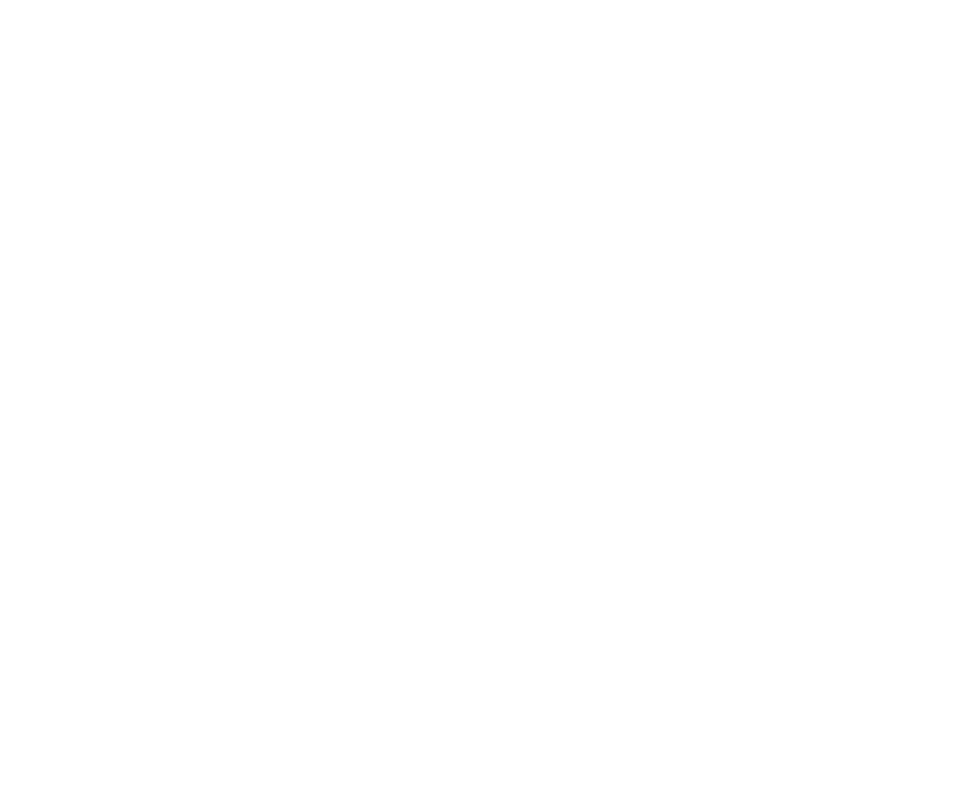
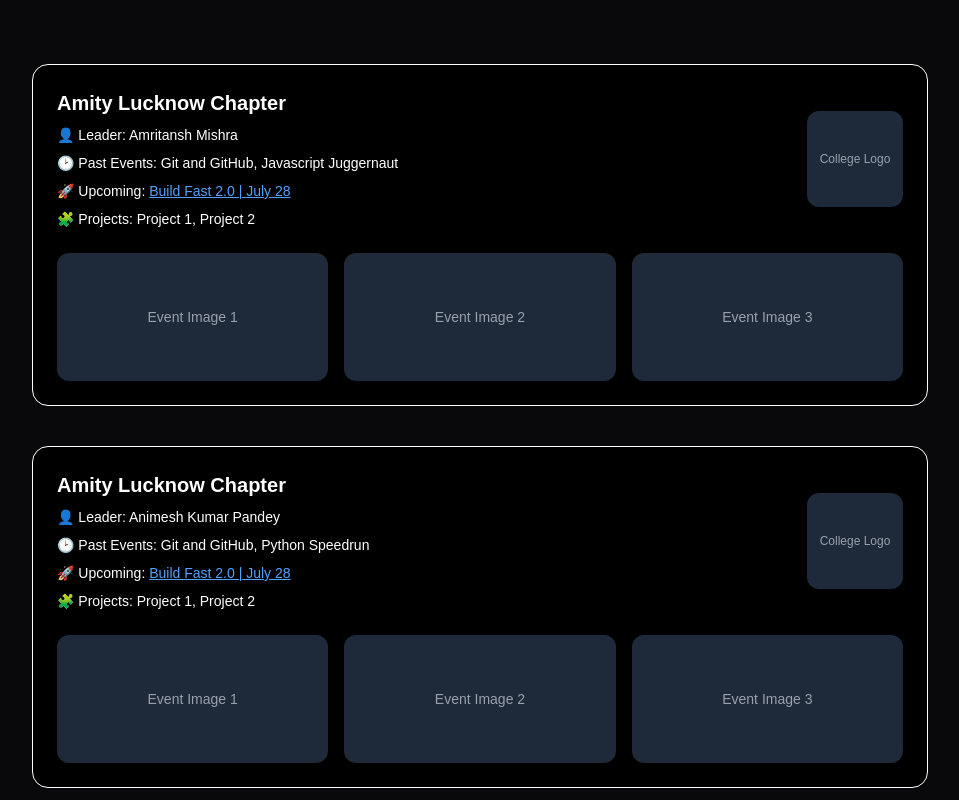
Before and after one commit to BuildwithWaffle/buildwithwaffle.me, a Next.js app: page /waffelevents in a window 1280 px wide. Shown: the top 800 px of the page, without its empty margins (160-1119 px from the left). Built offline with nearby package versions, Linux system fonts and the light colour scheme.

Commit message:
Event Page Done

```diff
--- a/src/app/waffelevents/page.tsx
+++ b/src/app/waffelevents/page.tsx
@@ -1,7 +1,64 @@
-export default function AboutPage() {
+import ChapterCard from "@/components/ChapterCards";
+
+export default function WaffleEventsPage() {
+  const chapterData = [
+    {
+      name: "Amity Lucknow Chapter",
+      leader: "Amritansh Mishra",
+      pastEvents: ["Git and GitHub", "Javascript Juggernaut"],
+      upcomingEvent: {
+        name: "Build Fast 2.0 | July 28",
+        link: "#", // Change to actual event link
+      },
+      projects: ["Project 1", "Project 2"],
+
+      //Logo placeholder — insert path like "/images/amity-logo.png"
+      logo: "",
+
+      // Event image placeholders — insert paths like "/images/event1.png"
+      eventImages: ["", "", ""],
+    },
+    {
+      name: "Amity Lucknow Chapter",
+      leader: "Animesh Kumar Pandey",
+      pastEvents: ["Git and GitHub", "Python Speedrun"],
+      upcomingEvent: {
+        name: "Build Fast 2.0 | July 28",
+        link: "#",
+      },
+      projects: ["Project 1", "Project 2"],
+      logo: "", // INSERT COLLEGE LOGO PATH HERE
+      eventImages: ["", "", ""], // INSERT EVENT IMAGE PATHS HERE
+    },
+    {
+      name: "Amity Lucknow Chapter",
+      leader: "Soumesh Nanda",
+      pastEvents: ["Git and GitHub", "Free C"],
+      upcomingEvent: {
+        name: "Build Fast 2.0 | July 28",
+        link: "#",
+      },
+      projects: ["Project 1", "Project 2"],
+      logo: "", // INSERT COLLEGE LOGO PATH HERE
+      eventImages: ["", "", ""], // INSERT EVENT IMAGE PATHS HERE
+    },
+  ];
+
   return (
-    <div className="text-white p-10">
-      <h1 className="text-4xl font-bold">Event Page</h1>
-    </div>
+    <main className="bg-zinc-950 min-h-screen py-16 px-6 text-white">
+      <div className="max-w-4xl mx-auto">
+        {chapterData.map((chapter, idx) => (
+          <ChapterCard key={idx} {...chapter} />
+        ))}
+        <div className="text-center mt-12">
+          <a
+            href="#"
+            className="text-lg font-semibold text-blue-400 underline hover:text-blue-300"
+          >
+            Start your chapter →
+          </a>
+        </div>
+      </div>
+    </main>
   );
 }
--- /dev/null
+++ b/src/components/ChapterCards.tsx
@@ -0,0 +1,90 @@
+"use client";
+
+import Image from "next/image";
+
+type ChapterProps = {
+    name: string;
+    leader: string;
+    pastEvents: string[];
+    upcomingEvent: { name: string; link: string };
+    projects: string[];
+    logo: string; // Path to logo image
+    eventImages: string[]; // Paths to event images
+};
+
+export default function ChapterCard({
+    name,
+    leader,
+    pastEvents,
+    upcomingEvent,
+    projects,
+    logo,
+    eventImages,
+}: ChapterProps) {
+    return (
+        <div className="bg-black border border-white rounded-2xl p-6 text-white mb-10">
+            <div className="flex flex-col md:flex-row justify-between items-start md:items-center gap-6">
+                {/* Chapter Info */}
+                <div className="space-y-2">
+                    <h2 className="text-xl font-semibold">{name}</h2>
+                    <p className="text-sm">👤 <span className="font-medium">Leader:</span> {leader}</p>
+                    <p className="text-sm">
+                        🕑 <span className="font-medium">Past Events:</span> {pastEvents.join(", ")}
+                    </p>
+                    <p className="text-sm">
+                        🚀 <span className="font-medium">Upcoming:</span>{" "}
+                        <a
+                            href={upcomingEvent.link}
+                            className="text-blue-400 underline hover:text-blue-300"
+                            target="_blank"
+                            rel="noopener noreferrer"
+                        >
+                            {upcomingEvent.name}
+                        </a>
+                    </p>
+                    <p className="text-sm">
+                        🧩 <span className="font-medium">Projects:</span> {projects.join(", ")}
+                    </p>
+                </div>
+
+                {/* College Logo */}
+                <div className="w-24 h-24 shrink-0">
+                    {logo.trim() ? (
+                        <Image
+                            src={logo}
+                            alt={`${name} logo`}
+                            width={96}
+                            height={96}
+                            className="object-contain rounded-xl"
+                        />
+                    ) : (
+                        <div className="w-full h-full bg-gray-800 flex items-center justify-center text-gray-400 text-xs rounded-xl">
+                            College Logo
+                        </div>
+                    )}
+                </div>
+            </div>
+
+            {/* Event Images */}
+            <div className="grid grid-cols-1 sm:grid-cols-3 gap-4 mt-6">
+                {eventImages.map((src, i) => (
+                    <div
+                        key={i}
+                        className="w-full h-32 bg-gray-800 rounded-xl flex items-center justify-center text-gray-400 text-sm relative overflow-hidden transition duration-300 ease-in-out hover:-translate-y-2 hover:scale-[1.03] hover:shadow-xl"
+                    >
+                        {src.trim() ? (
+                            <Image
+                                src={src}
+                                alt={`Event ${i + 1}`}
+                                fill
+                                className="object-cover rounded-xl"
+                            />
+                        ) : (
+                            `Event Image ${i + 1}`
+                        )}
+                    </div>
+                ))}
+            </div>
+        </div>
+    );
+}
```
